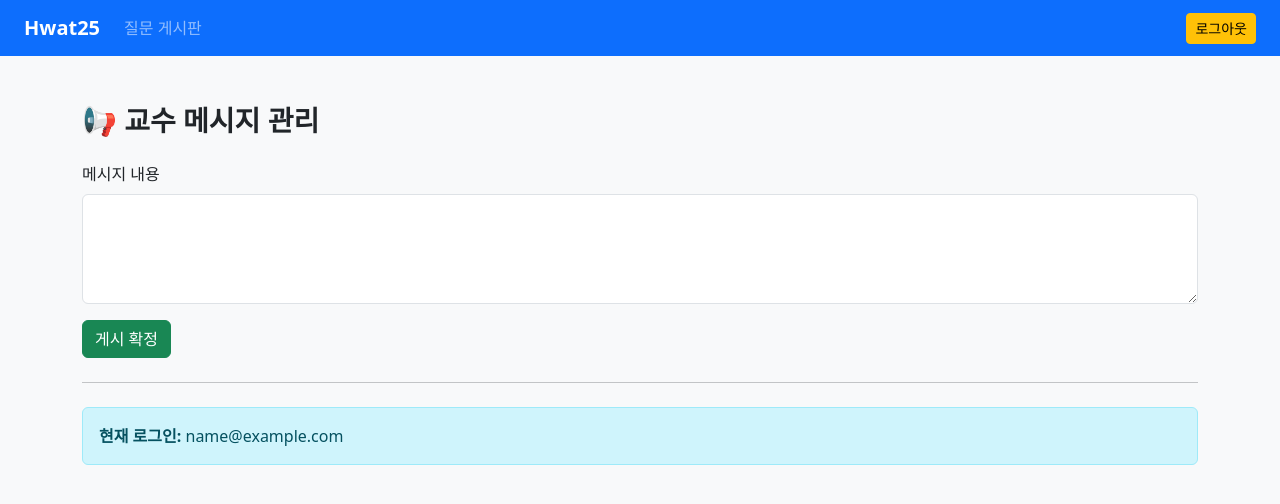
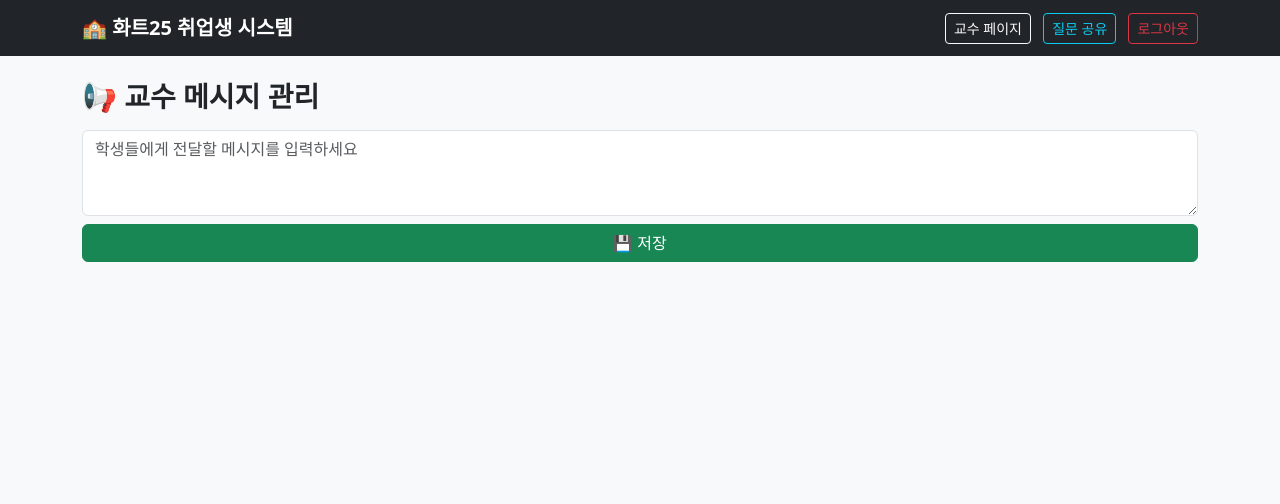
Before and after one commit to keyj-9bot/hwat25-employed-members, a Flask app: page /professor in a window 1280 px wide. Shown: the top 504 px of the page. Run offline with Flask 3, Linux system fonts and the light colour scheme; the visitor is signed in with stand-in values (Sample User, id 1).

Commit message:
final stable version: professor popup + student file upload working

```diff
--- a/app.py
+++ b/app.py
@@ -1,28 +1,32 @@
 # -*- coding: utf-8 -*-
 """
-📘 hwat25-employed-members (Professor Message Popup Version)
-- 교수: 메시지 작성·수정·삭제, 게시 확정/완료 상태 관리
-- 학생: 질문 공유 게시판 접근
-- 질문페이지: 게시 완료된 교수 메시지 팝업 표시
+📘 hwat25-employed-members (Final Stable Version)
+- 교수: 메시지 등록/수정/삭제 및 게시확정 → 질문 페이지 팝업 표시
+- 취업생: 질문 등록/수정/삭제, 파일 다중 업로드 가능
+- 모든 기능 Render 환경에서 작동
 작성자: Key 교수님
 """
 
-from flask import Flask, render_template, request, redirect, url_for, session, flash
+from flask import Flask, render_template, request, redirect, url_for, session, flash, send_from_directory
 import pandas as pd
 import os
 from datetime import datetime
+from werkzeug.utils import secure_filename
 
 app = Flask(__name__)
 app.secret_key = "key_flask_secret"
 
 # ───────────── 경로 설정 ─────────────
 BASE_DIR = os.path.dirname(os.path.abspath(__file__))
+UPLOAD_FOLDER = os.path.join(BASE_DIR, "uploads")
+os.makedirs(UPLOAD_FOLDER, exist_ok=True)
+
 DATA_EMAILS = os.path.join(BASE_DIR, "employed_allowed_emails.txt")
 DATA_QUESTIONS = os.path.join(BASE_DIR, "questions.csv")
 DATA_PROF_MSG = os.path.join(BASE_DIR, "professor_message.csv")
 
-# ───────────── 파일 유틸 ─────────────
-def load_allowed_emails():
+# ───────────── 유틸 함수 ─────────────
+def load_emails():
     if not os.path.exists(DATA_EMAILS):
         print(f"[⚠] 이메일 파일 없음: {DATA_EMAILS}")
         return []
@@ -31,19 +35,17 @@ def load_allowed_emails():
 
 def load_csv(path):
     if os.path.exists(path):
-        try:
-            return pd.read_csv(path, encoding="utf-8")
-        except:
-            return pd.read_csv(path, encoding="utf-8-sig")
-    return pd.DataFrame()
+        return pd.read_csv(path, encoding="utf-8")
+    else:
+        return pd.DataFrame()
 
 def save_csv(path, df):
     df.to_csv(path, index=False, encoding="utf-8-sig")
 
-allowed_emails = load_allowed_emails()
-professor_email = allowed_emails[0] if allowed_emails else None
+allowed_emails = load_emails()
+prof_email = allowed_emails[0] if allowed_emails else None
 
-# ───────────── 홈(로그인) ─────────────
+# ───────────── 홈/로그인 ─────────────
 @app.route("/", methods=["GET", "POST"])
 def home():
     if not allowed_emails:
@@ -57,13 +59,23 @@ def home():
             return render_template("home.html")
 
         session["email"] = email
-        session["role"] = "professor" if email == professor_email else "student"
+        session["role"] = "professor" if email == prof_email else "student"
 
         if session["role"] == "professor":
+            flash("✅ 교수 로그인 성공", "success")
             return redirect(url_for("professor_page"))
         else:
-            return redirect(url_for("questions"))
+            flash("✅ 취업생 로그인 성공", "success")
+            return redirect(url_for("questions_page"))
+
     return render_template("home.html")
+
+# ───────────── 로그아웃 ─────────────
+@app.route("/logout")
+def logout():
+    session.clear()
+    flash("👋 로그아웃되었습니다.", "info")
+    return redirect(url_for("home"))
 
 # ───────────── 교수 페이지 ─────────────
 @app.route("/professor", methods=["GET", "POST"])
@@ -76,78 +88,101 @@ def professor_page():
 
     if request.method == "POST":
         message = request.form.get("message", "").strip()
-        if message:
-            df = pd.DataFrame([{
-                "message": message,
-                "status": "confirmed",
-                "date": datetime.now().strftime("%Y-%m-%d %H:%M:%S")
-            }])
-            save_csv(DATA_PROF_MSG, df)
-            flash("✅ 메시지가 게시되었습니다.", "success")
+        status = "pending"
+        date = datetime.now().strftime("%Y-%m-%d %H:%M")
+
+        df = pd.DataFrame([{"message": message, "status": status, "date": date}])
+        save_csv(DATA_PROF_MSG, df)
+        flash("📢 메시지가 저장되었습니다. 게시 확정을 눌러주세요.", "info")
         return redirect(url_for("professor_page"))
 
-    # 교수 메시지 로드
-    if df.empty:
-        message, status = "", "pending"
-    else:
-        message = df.iloc[-1]["message"]
-        status = df.iloc[-1]["status"]
+    msg = None
+    if not df.empty:
+        msg = df.iloc[0].to_dict()
 
-    return render_template("professor.html", email=session["email"], message=message, status=status)
+    return render_template("professor.html", message=msg)
 
-# ───────────── 메시지 수정 ─────────────
-@app.route("/professor/edit", methods=["POST"])
-def edit_message():
-    if session.get("role") != "professor":
-        flash("⛔ 접근 권한이 없습니다.", "danger")
-        return redirect(url_for("home"))
-
+# 게시 확정
+@app.route("/confirm_message", methods=["POST"])
+def confirm_message():
     df = load_csv(DATA_PROF_MSG)
     if not df.empty:
-        df.at[df.index[-1], "message"] = request.form.get("message", "").strip()
-        df.at[df.index[-1], "status"] = "pending"
+        df.at[0, "status"] = "confirmed"
         save_csv(DATA_PROF_MSG, df)
-        flash("✏ 메시지가 수정되었습니다. (게시 확정 필요)", "info")
+        flash("✅ 게시 완료", "success")
+    return redirect(url_for("professor_page"))
+
+# 메시지 수정
+@app.route("/edit_message", methods=["POST"])
+def edit_message():
+    df = load_csv(DATA_PROF_MSG)
+    if not df.empty:
+        df.at[0, "status"] = "pending"
+        save_csv(DATA_PROF_MSG, df)
+    flash("✏️ 메시지를 수정할 수 있습니다.", "warning")
+    return redirect(url_for("professor_page"))
+
+# 메시지 삭제
+@app.route("/delete_message", methods=["POST"])
+def delete_message():
+    if os.path.exists(DATA_PROF_MSG):
+        os.remove(DATA_PROF_MSG)
+    flash("🗑️ 메시지가 삭제되었습니다.", "info")
     return redirect(url_for("professor_page"))
 
 # ───────────── 질문 페이지 ─────────────
 @app.route("/questions", methods=["GET", "POST"])
-def questions():
+def questions_page():
     if "email" not in session:
         flash("⚠ 로그인 후 이용 가능합니다.", "warning")
         return redirect(url_for("home"))
 
-    df_q = load_csv(DATA_QUESTIONS)
-    df_m = load_csv(DATA_PROF_MSG)
+    df = load_csv(DATA_QUESTIONS)
 
     if request.method == "POST":
         title = request.form.get("title")
         content = request.form.get("content")
         email = session["email"]
-        date = datetime.now().strftime("%Y-%m-%d %H:%M:%S")
+        date = datetime.now().strftime("%Y-%m-%d %H:%M")
 
-        new_id = df_q["id"].max() + 1 if not df_q.empty else 1
+        # 파일 업로드
+        uploaded_files = request.files.getlist("files")
+        filenames = []
+        for f in uploaded_files:
+            if f and f.filename:
+                fname = secure_filename(f.filename)
+                path = os.path.join(UPLOAD_FOLDER, fname)
+                f.save(path)
+                filenames.append(fname)
+        files_str = ";".join(filenames)
+
+        new_id = df["id"].max() + 1 if not df.empty else 1
         new_row = pd.DataFrame([{
-            "id": new_id, "email": email, "title": title,
-            "content": content, "date": date
+            "id": new_id,
+            "email": email,
+            "title": title,
+            "content": content,
+            "files": files_str,
+            "date": date
         }])
-        df_q = pd.concat([df_q, new_row], ignore_index=True)
-        save_csv(DATA_QUESTIONS, df_q)
-        flash("📘 질문이 등록되었습니다.", "success")
-        return redirect(url_for("questions"))
+        df = pd.concat([df, new_row], ignore_index=True)
+        save_csv(DATA_QUESTIONS, df)
+        flash("💬 질문이 등록되었습니다.", "success")
+        return redirect(url_for("questions_page"))
 
-    popup_message = None
-    if not df_m.empty and df_m.iloc[-1]["status"] == "confirmed":
-        popup_message = df_m.iloc[-1]["message"]
+    # 팝업 표시 (교수 메시지가 게시 확정된 경우)
+    msg_df = load_csv(DATA_PROF_MSG)
+    popup_msg = None
+    if not msg_df.empty and msg_df.at[0, "status"] == "confirmed":
+        popup_msg = msg_df.at[0, "message"]
 
-    return render_template("questions.html",
-                           questions=df_q.to_dict("records"),
-                           role=session.get("role"),
-                           popup_message=popup_message)
+    return render_template("questions.html", questions=df.to_dict("records"), popup_msg=popup_msg)
 
-# ───────────── 로그아웃 ─────────────
-@app.route("/logout")
-def logout():
-    session.clear()
-    flash("👋 로그아웃되었습니다.", "info")
-    return redirect(url_for("home"))
+# ───────────── 업로드 파일 라우트 ─────────────
+@app.route("/uploads/<filename>")
+def uploaded_file(filename):
+    return send_from_directory(UPLOAD_FOLDER, filename)
+
+# ───────────── 실행 ─────────────
+if __name__ == "__main__":
+    app.run(debug=True)
--- a/templates/base.html
+++ b/templates/base.html
@@ -1,36 +1,53 @@
 <!DOCTYPE html>
 <html lang="ko">
 <head>
-  <meta charset="UTF-8">
+  <meta charset="utf-8">
   <title>hwat25-employed-members</title>
-  <link href="https://cdn.jsdelivr.net/npm/bootstrap@5.3.2/dist/css/bootstrap.min.css" rel="stylesheet">
+  <link href="https://cdn.jsdelivr.net/npm/bootstrap@5.3.3/dist/css/bootstrap.min.css" rel="stylesheet">
 </head>
 <body class="bg-light">
-  <nav class="navbar navbar-expand-lg navbar-dark bg-primary px-4">
-    <a class="navbar-brand fw-bold" href="{{ url_for('home') }}">Hwat25</a>
-    <div class="collapse navbar-collapse">
-      <ul class="navbar-nav me-auto">
+
+<nav class="navbar navbar-expand-lg navbar-dark bg-dark">
+  <div class="container">
+    <a class="navbar-brand fw-bold" href="/">🏫 화트25 취업생 시스템</a>
+    <div>
       {% if session.get('role') == 'professor' %}
-          <li class="nav-item"><a class="nav-link" href="{{ url_for('questions') }}">질문 게시판</a></li>
-        {% elif session.get('role') == 'student' %}
-          <li class="nav-item"><a class="nav-link" href="{{ url_for('questions') }}">질문 게시판</a></li>
+        <a href="{{ url_for('professor_page') }}" class="btn btn-outline-light btn-sm me-2">교수 페이지</a>
       {% endif %}
-      </ul>
       {% if session.get('email') %}
-        <a href="{{ url_for('logout') }}" class="btn btn-warning btn-sm">로그아웃</a>
+        <a href="{{ url_for('questions_page') }}" class="btn btn-outline-info btn-sm me-2">질문 공유</a>
+        <a href="{{ url_for('logout') }}" class="btn btn-outline-danger btn-sm">로그아웃</a>
       {% endif %}
+    </div>
   </div>
 </nav>
 
-  <div class="container my-5">
+<div class="container py-4">
   {% with messages = get_flashed_messages(with_categories=true) %}
     {% if messages %}
-        {% for category, msg in messages %}
-          <div class="alert alert-{{ 'success' if category=='success' else 'info' }} text-center">{{ msg }}</div>
+      {% for category, message in messages %}
+        <div class="alert alert-{{ category }} alert-dismissible fade show" role="alert">{{ message }}
+          <button type="button" class="btn-close" data-bs-dismiss="alert"></button>
+        </div>
       {% endfor %}
     {% endif %}
   {% endwith %}
   {% block content %}{% endblock %}
 </div>
+
+<!-- 🩵 교수 메시지 팝업 -->
+{% if popup_msg %}
+<div id="popup-msg" class="position-fixed bottom-0 end-0 bg-primary text-white p-3 rounded shadow" style="margin:20px;">
+  <strong>📢 교수 메시지:</strong> {{ popup_msg }}
+</div>
+<script>
+  setTimeout(() => {
+    const popup = document.getElementById("popup-msg");
+    if (popup) popup.remove();
+  }, 12000);
+</script>
+{% endif %}
+
+<script src="https://cdn.jsdelivr.net/npm/bootstrap@5.3.3/dist/js/bootstrap.bundle.min.js"></script>
 </body>
 </html>
--- a/templates/professor.html
+++ b/templates/professor.html
@@ -1,28 +1,32 @@
 {% extends "base.html" %}
 {% block content %}
-<h3 class="fw-bold mb-4">📢 교수 메시지 관리</h3>
+<h3 class="fw-bold mb-3">📢 교수 메시지 관리</h3>
 
-<form method="POST" action="{{ url_for('professor_page') }}">
-  <div class="mb-3">
-    <label class="form-label">메시지 내용</label>
-    <textarea name="message" rows="4" class="form-control" required>{{ message }}</textarea>
-  </div>
-
-  {% if status == "confirmed" %}
-    <button type="submit" class="btn btn-secondary" disabled>게시 완료 ✅</button>
-  {% else %}
-    <button type="submit" class="btn btn-success">게시 확정</button>
-  {% endif %}
+<form method="POST">
+  <textarea name="message" class="form-control mb-2" rows="3" placeholder="학생들에게 전달할 메시지를 입력하세요">{{ message.message if message }}</textarea>
+  <button class="btn btn-success w-100">💾 저장</button>
 </form>
 
-{% if status == "confirmed" %}
-<form method="POST" action="{{ url_for('edit_message') }}" class="mt-3">
-  <button type="submit" class="btn btn-warning">✏ 수정</button>
-</form>
+{% if message %}
+  <div class="border rounded p-3 mt-3 bg-light shadow-sm">
+    <h5 class="fw-bold">현재 메시지</h5>
+    <p>{{ message.message }}</p>
+    <small class="text-muted">{{ message.date }}</small>
+    <div class="mt-2">
+      {% if message.status == 'confirmed' %}
+        <span class="badge bg-success">게시 완료</span>
+      {% else %}
+        <form method="POST" action="{{ url_for('confirm_message') }}" style="display:inline;">
+          <button class="btn btn-outline-primary btn-sm">✅ 게시 확정</button>
+        </form>
+      {% endif %}
+      <form method="POST" action="{{ url_for('edit_message') }}" style="display:inline;">
+        <button class="btn btn-outline-warning btn-sm">✏️ 수정</button>
+      </form>
+      <form method="POST" action="{{ url_for('delete_message') }}" style="display:inline;">
+        <button class="btn btn-outline-danger btn-sm">🗑️ 삭제</button>
+      </form>
+    </div>
+  </div>
 {% endif %}
-
-<hr class="my-4">
-<div class="alert alert-info">
-  <strong>현재 로그인:</strong> {{ email }}
-</div>
 {% endblock %}
```
Also changed, not shown: templates/questions.html (+35 -27 lines). Lines whose indentation alone changed are shown as unchanged.
